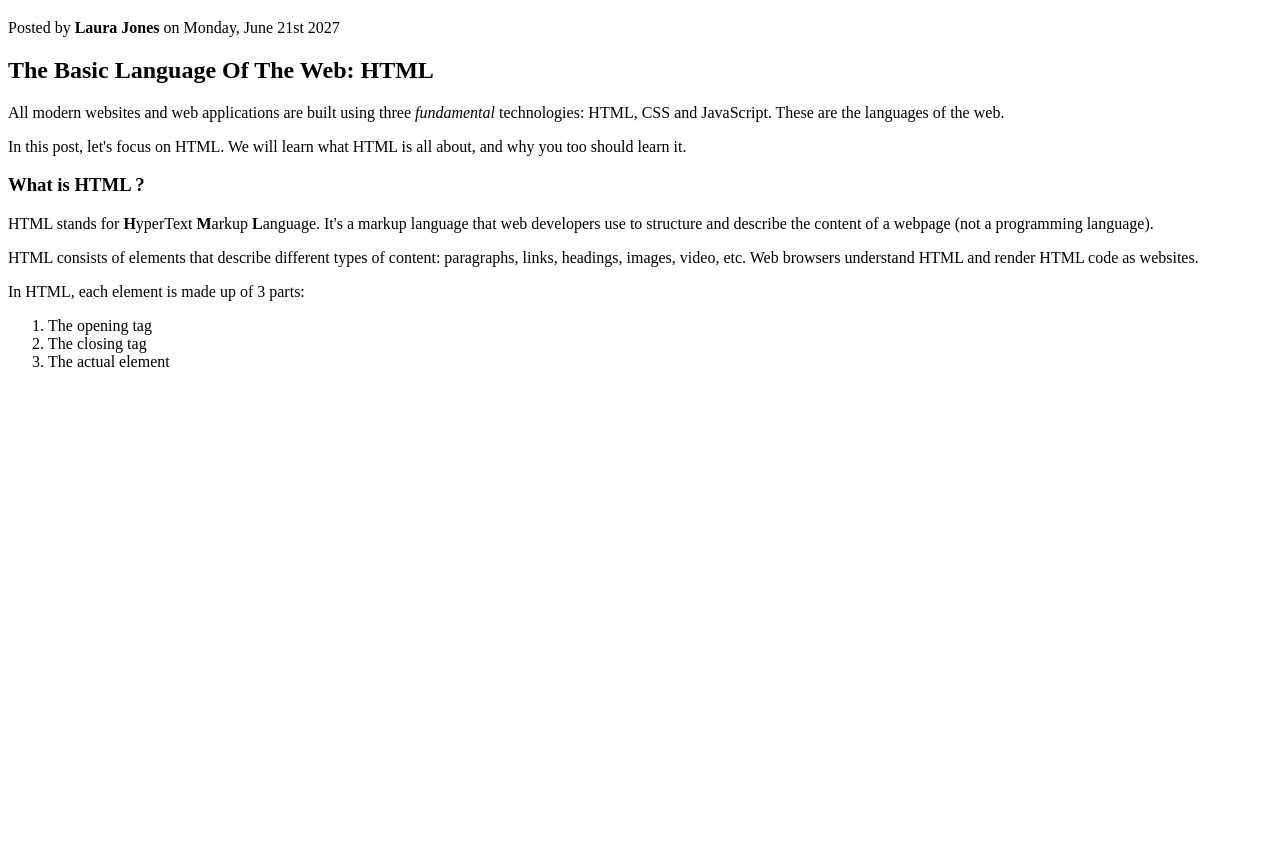
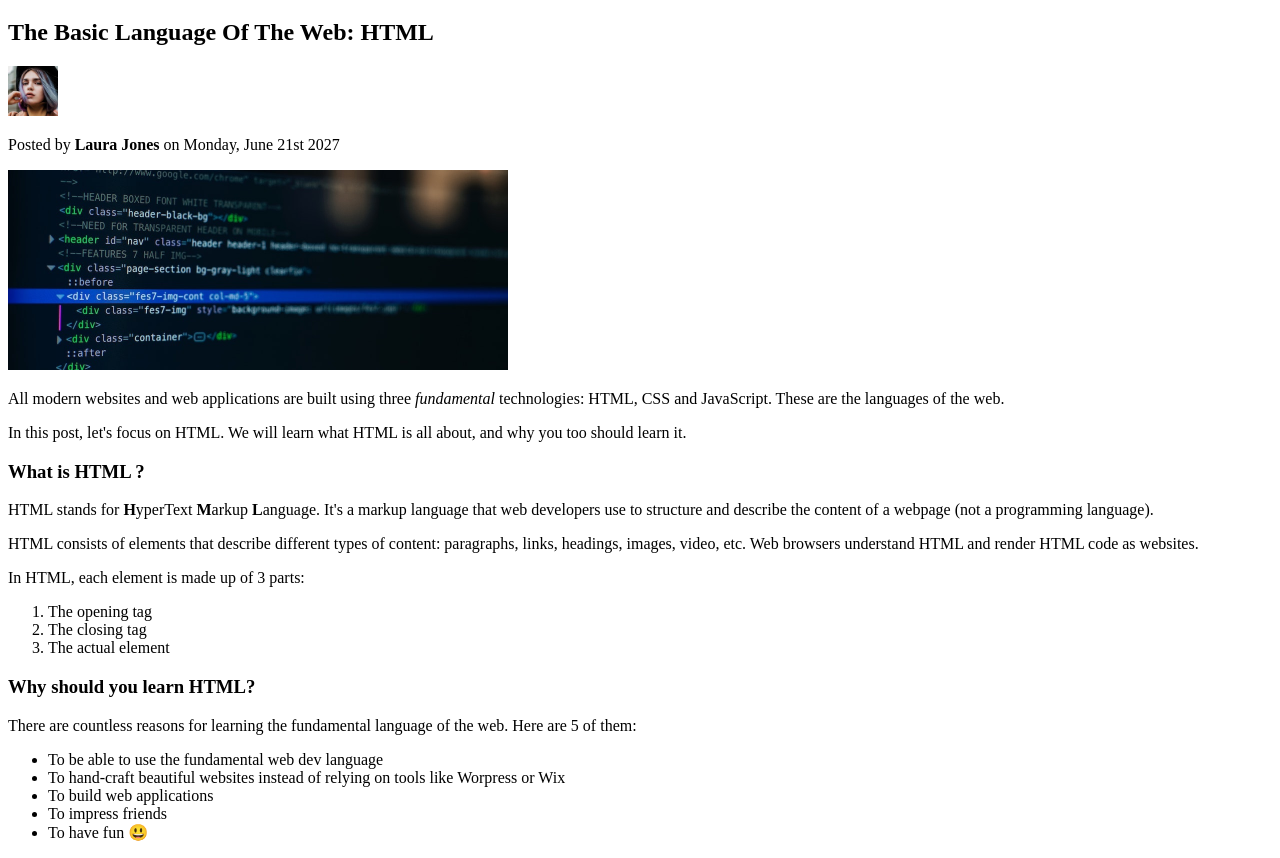
Before and after one commit to Tony-Muriuki/HTML-CSS-MASTERY, a plain HTML site: page starter/02-HTML-Fundamentals/index.html in a window 1280 px wide. Shown: the part 62-920 px from the top of the page. Before the commit the page ends 800 px from the top, so only its background shows below. Drawn offline with Linux system fonts and the light colour scheme.

Commit message:
Images and Attributes

```diff
--- a/starter/02-HTML-Fundamentals/index.html
+++ b/starter/02-HTML-Fundamentals/index.html
@@ -11,8 +11,21 @@
   <body>
     <!--Contains All Content Visible On The WebPage (header,Paragraphs,Images,Videos etc)-->
     <h1>📘 The Code Magazine</h1>
+    <h2>The Basic Language Of The Web: HTML</h2>
+    <img
+      src="laura-jones.jpg"
+      alt="Headshot of Laura Jones"
+      width="50"
+      height="50"
+    />
     <p>Posted by <strong>Laura Jones</strong> on Monday, June 21st 2027</p>
-    <h2>The Basic Language Of The Web: HTML</h2>
+    <img
+      src="post-img.jpg"
+      alt="HTML Code On A Screen"
+      width="500"
+      height="200"
+    /><!--alt:Alternative Text-->
+
     <p>
       All modern websites and web applications are built using three
       <em>fundamental</em>
@@ -41,5 +54,20 @@
       <li>The closing tag</li>
       <li>The actual element</li>
     </ol>
+    <h3>Why should you learn HTML?</h3>
+    <p>
+      There are countless reasons for learning the fundamental language of the
+      web. Here are 5 of them:
+    </p>
+    <ul>
+      <li>To be able to use the fundamental web dev language</li>
+      <li>
+        To hand-craft beautiful websites instead of relying on tools like
+        Worpress or Wix
+      </li>
+      <li>To build web applications</li>
+      <li>To impress friends</li>
+      <li>To have fun 😃</li>
+    </ul>
   </body>
 </html>
```
